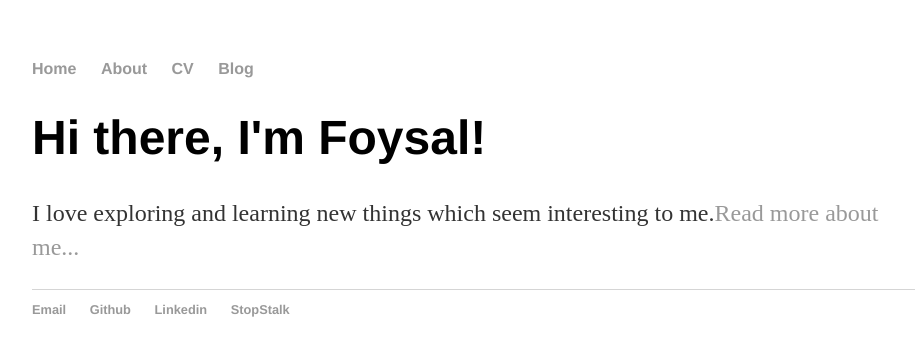
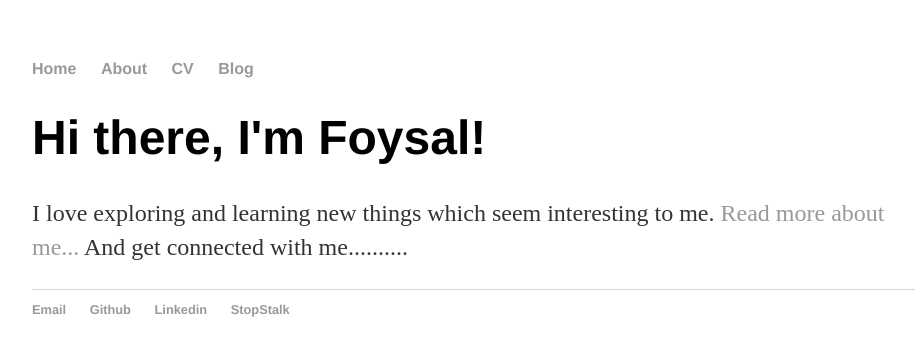
Before and after one commit to fkhjoy/fkhjoy.github.io, a Jekyll site: the page built from index.html, in a window 1280 px wide. Shown: the top 356 px of the page, without its empty margins (160-1075 px from the left). Built offline with Jekyll 4.4.1, drawn with Linux system fonts in a browser that asks for light colours.

Commit message:
updated index

```diff
--- a/index.html
+++ b/index.html
@@ -5,5 +5,8 @@ title: Foysal's Home
 
     		<div class="blurb">
         		<h1>Hi there, I'm Foysal!</h1>
-				<p>I love exploring and learning new things which seem interesting to me.<a href="/about">Read more about me...</a></p>
+				<p>I love exploring and learning new things which seem interesting to me.
+				<a href="/about">Read more about me...</a>
+				And get connected with me..........
+				</p>
     		</div><!-- /.blurb -->
```
